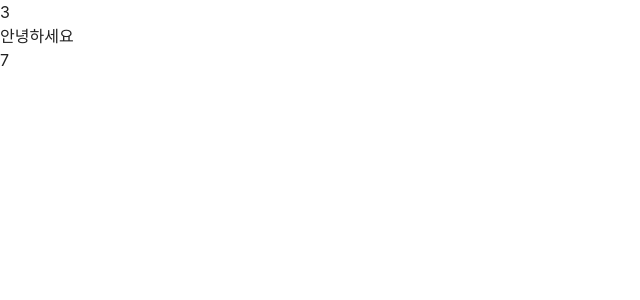
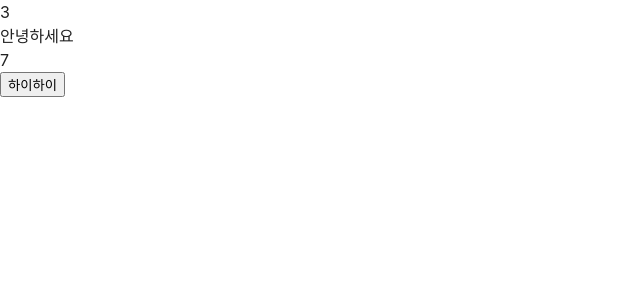
Before and after one commit to JIHEE-Princess98/TypescriptTutorial, a React (Vite) app: page / in a window 1280 px wide. Shown: the top 300 px of the page, without its empty margins (0-640 px from the left). Built offline with nearby package versions, Linux system fonts and the light colour scheme.

Commit message:
인터페이스 타입 적용 해보기

```diff
--- a/src/App.tsx
+++ b/src/App.tsx
@@ -1,7 +1,18 @@
 import './style/App.css'
+
+interface ButtonProps {
+  text: string,
+  onClick: ()=> void;
+}
+
+const Button: React.FC<ButtonProps> = ({ text, onClick }) => (
+    <button onClick={onClick}>{text}</button>
+)
 
 function App() {
 
+
+  //타입선언
   const add = (a:number, b:number):number => {
     return a + b;
   }
@@ -12,12 +23,19 @@ function App() {
     return parseInt(a)+parseInt(b);
   }
 
+  //인터페이스 타입
+  const consoles = () => {
+    return console.log('hello world');
+  }
+
 
   return (
       <div>
         {add(1, 2)} <br/>
         {stringAdd("안녕", "하세요")} <br/>
         {stringIntAdd("3", "4")} <br/>
+
+        <Button text="하이하이" onClick={consoles}/>
       </div>
   )
 }
```
